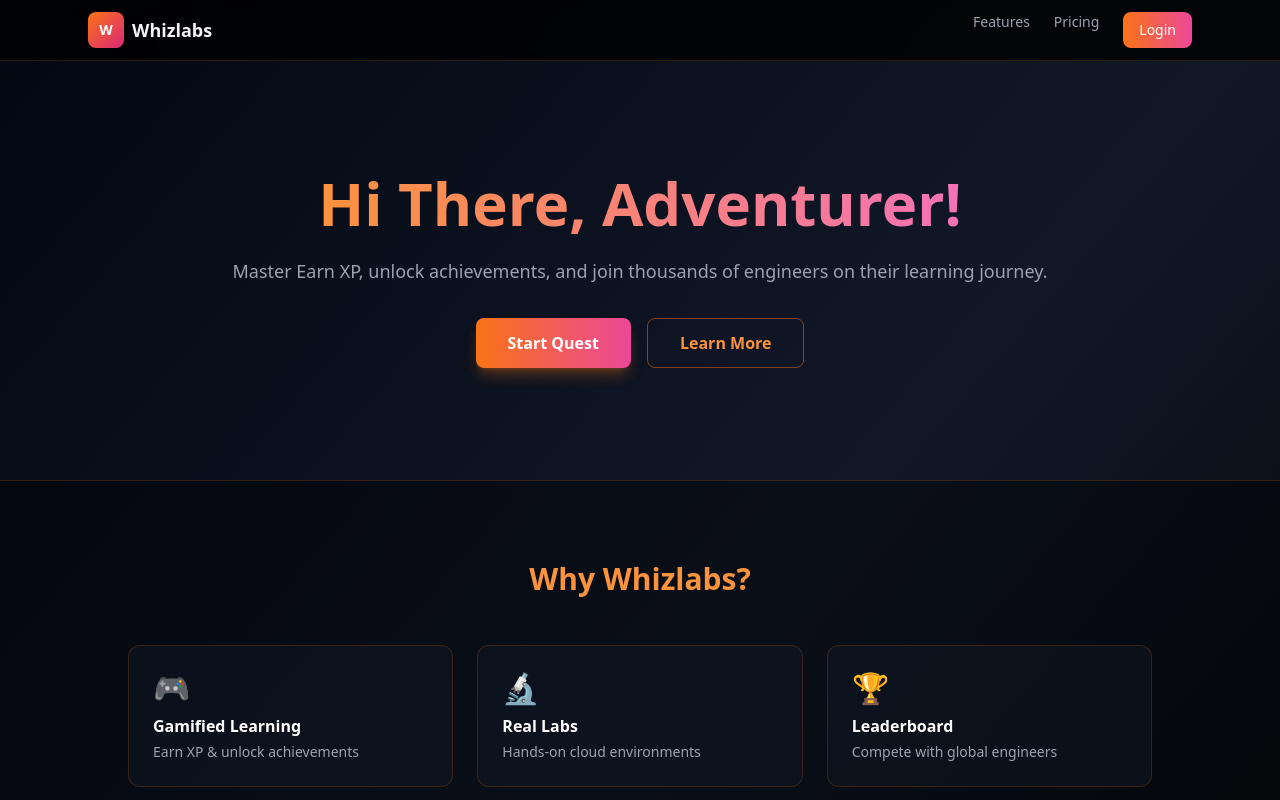
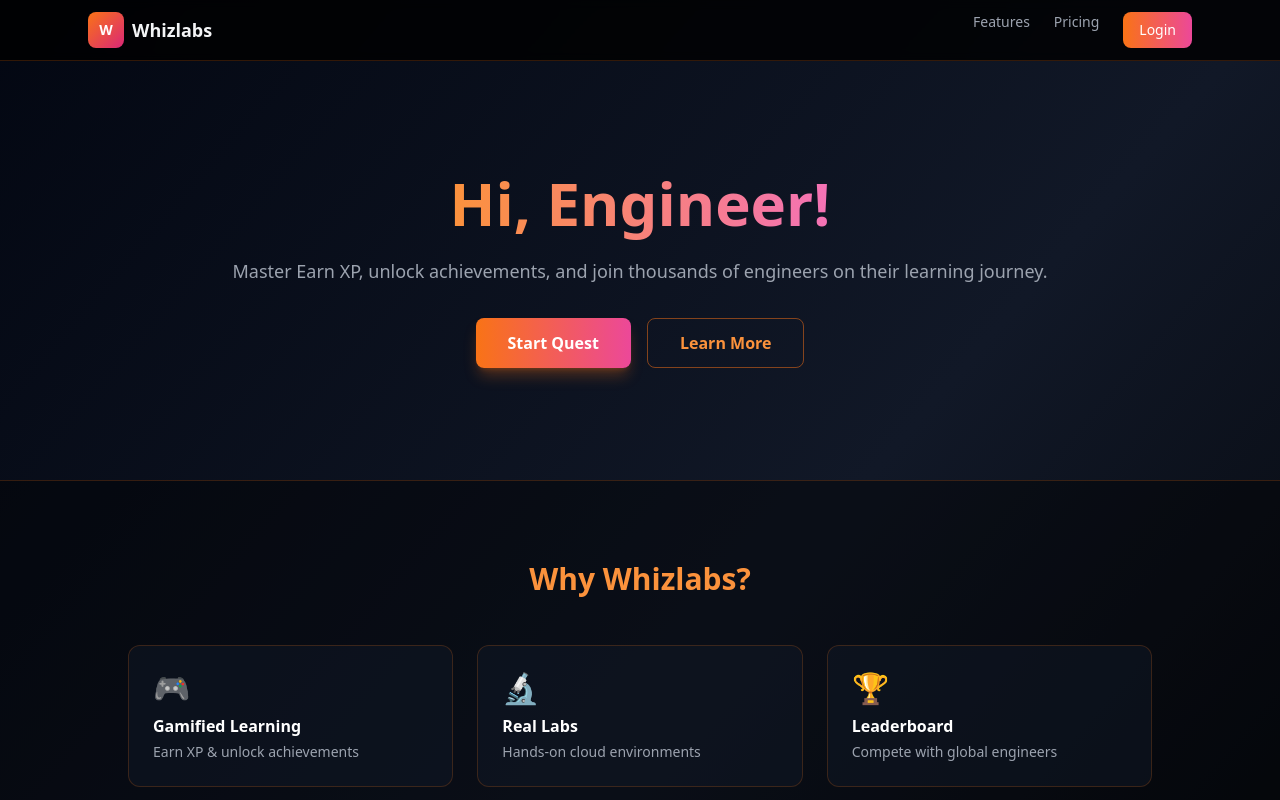
Before and after one commit to Sanjeyan-Whizlabs/ecs-task, a React (Vite) app: page / in a window 1280 px wide. Shown: the top 800 px of the page. Built offline with nearby package versions, Linux system fonts and the light colour scheme.

Commit message:
ui-updated

```diff
--- a/src/Home.jsx
+++ b/src/Home.jsx
@@ -33,7 +33,7 @@
         <div className="max-w-4xl mx-auto text-center">
           <h2 className="text-5xl md:text-6xl font-bold mb-6">
             <span className="text-transparent bg-clip-text bg-gradient-to-r from-orange-400 to-pink-400">
-              Hi There, Adventurer!
+              Hi, Engineer!
             </span>
           </h2>
           <p className="text-lg text-gray-400 mb-8 leading-relaxed">
```
